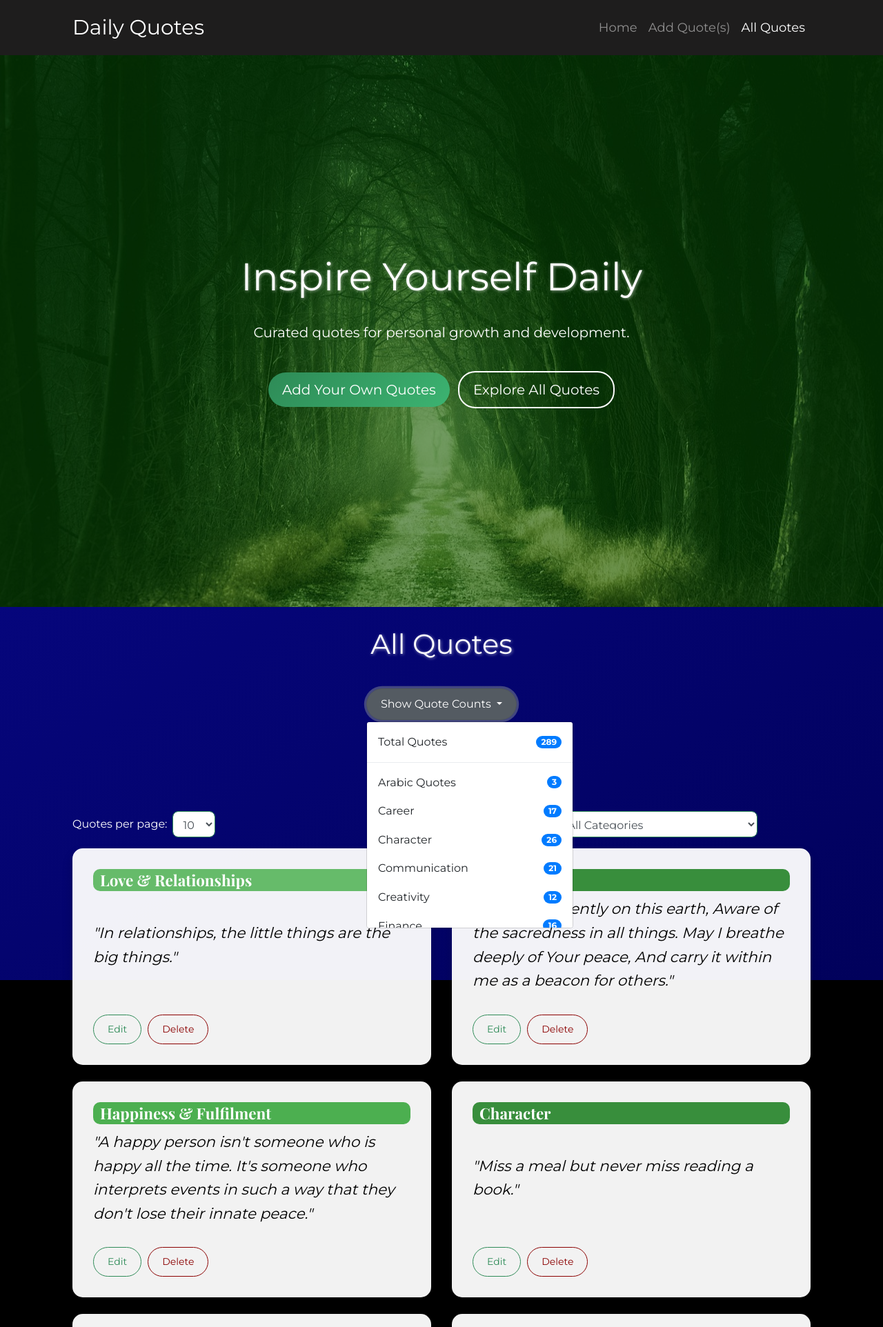
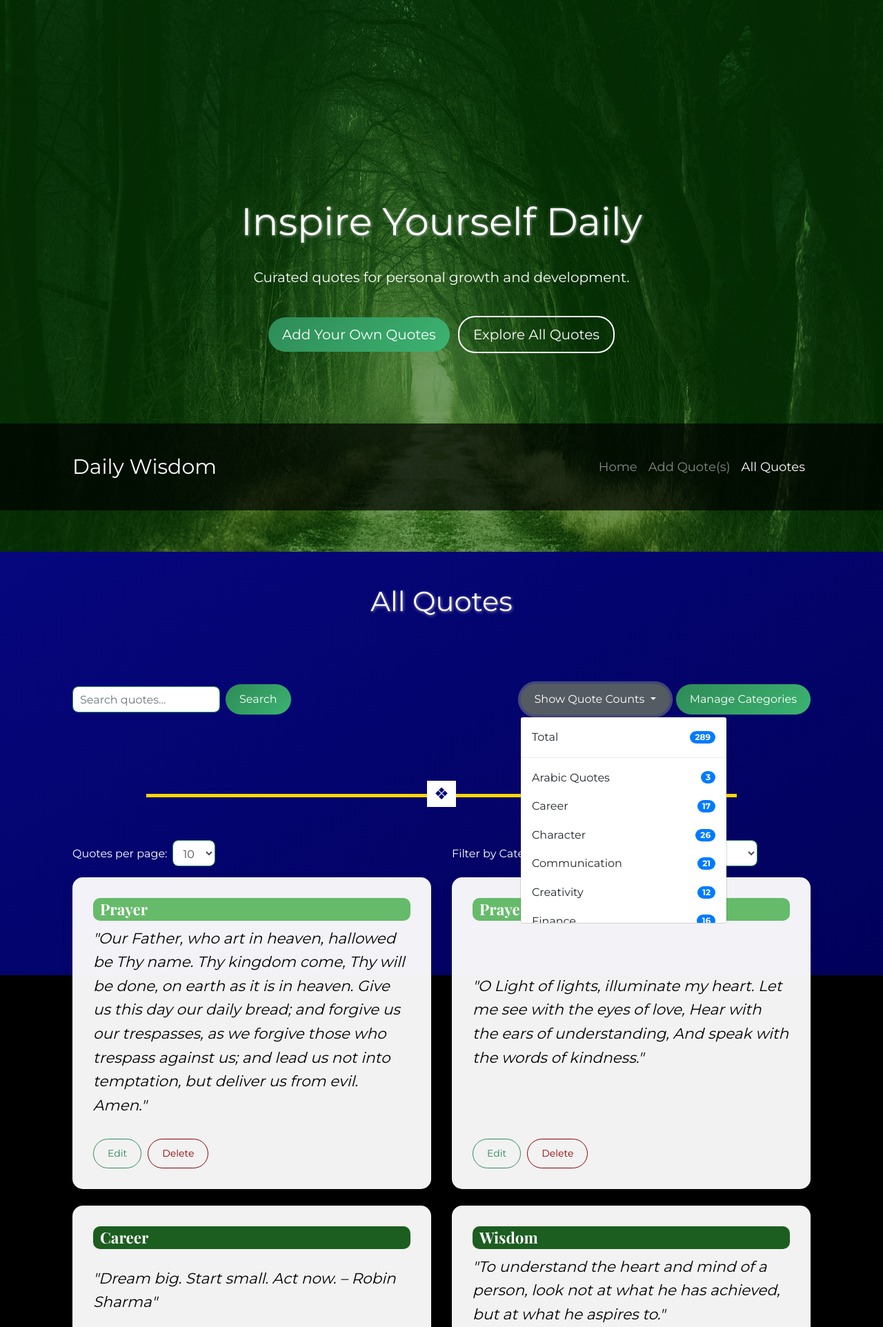
Before and after one commit to KhaledAlrashi1/Daily-Quotes, a Flask app: page /all_quotes in a window 1280 px wide, after a click on "Show Quote Counts". Shown: the top 1924 px of the page at 69% size. Run offline with Flask 3, Linux system fonts and the light colour scheme; data comes from the database, SQL or seed files in the repository; both versions use the stored data as it was after the commit; some libraries are stand-ins or nearby versions.

Commit message:
Added search quote feature
Signed-off-by: KhaledAlrashidi1 <alrashidi.kha@gmail.com>

```diff
--- a/quotes_export.csv
+++ b/quotes_export.csv
@@ -474,11 +474,7 @@ Thank You for the healing power of time,
 For the renewal of strength,
 And for the love that mends broken hearts.
 May I always trust in Your restorative grace.",Gratitude
-354,"Thank You, Divine Weaver,
-For the connections that shape my life—
-For the friends who lift my spirit,
-The family who holds me close,
-And the strangers who show unexpected kindness.
+354,"Thank You, Divine Weaver, For the connections that shape my life— For the friends who lift my spirit, The family who holds me close, And the strangers who show unexpected kindness.
 May I always cherish the gift of human connection.",Gratitude
 355,"At times, our own light goes out and is rekindled by a spark from another person. Each of us has cause to think with deep gratitude of those who have lighted the flame within us.",Gratitude
 356,"I feel more content. I am because I acknowledge that I have delicious coffee to drink, a home to keep me safe and warm, and a walk around the neighborhood I can take anytime. I am grateful for good books, the quiet space where I can reflect, write journals, and exercise peacefully. I overlook the fact I am handsome, healthy, and smart. I am thankful for the clubs I discovered and the friends I made, and the fun and insightful moments I had. I am excited for having goals and for making progress on them. I am grateful for the ability to buy a fancy car and help my brother financially to get married. More importantly, I am happy for the love I have for and receive from my family and friends. Life is good.",Gratitude
--- a/routes/quotes.py
+++ b/routes/quotes.py
@@ -3,6 +3,7 @@ from flask import Blueprint, render_template, request, redirect, url_for, flash,
 from datetime import date, datetime
 from models import get_db_connection
 from utils import load_quote_offset, save_quote_offset
+import random
 
 quotes_bp = Blueprint('quotes', __name__)
 
@@ -139,34 +140,101 @@ def delete_quote(id):
 
 @quotes_bp.route('/all_quotes')
 def all_quotes():
+    from flask import session
+    import random
+
     per_page = request.args.get('per_page', 10, type=int)
     page = request.args.get('page', 1, type=int)
     category_filter = request.args.get('category', '', type=str)
+    search_query = request.args.get('search', '').strip()  # NEW
 
-    conn = get_db_connection()
-    categories = [row['name'] for row in conn.execute('SELECT name FROM categories').fetchall()]
+    # Decide if we need a new shuffle
+    # e.g. user changed category or changed search, or random_ids isn't in session
+    shuffle_flag = request.args.get('shuffle', '0')  # '0' by default
+    old_category = session.get('random_category', None)
+    old_search = session.get('random_search', None)  # store last known search in session
 
-    if category_filter and category_filter in categories:
-        total_quotes = conn.execute('SELECT COUNT(*) FROM quotes WHERE category = ?', (category_filter,)).fetchone()[0]
-        quotes = conn.execute('SELECT * FROM quotes WHERE category = ? ORDER BY RANDOM() LIMIT ? OFFSET ?',
-                              (category_filter, per_page, (page - 1) * per_page)).fetchall()
-    else:
-        total_quotes = conn.execute('SELECT COUNT(*) FROM quotes').fetchone()[0]
-        quotes = conn.execute('SELECT * FROM quotes ORDER BY RANDOM() LIMIT ? OFFSET ?',
-                              (per_page, (page - 1) * per_page)).fetchall()
+    if 'random_ids' not in session or old_category != category_filter or old_search != search_query:
+        # Clear old data
+        session.pop('random_ids', None)
+        session['random_category'] = category_filter
+        session['random_search'] = search_query
 
+        # Step 2: fetch quotes (IDs) from DB based on category AND search
+        conn = get_db_connection()
+
+        # Build WHERE clauses
+        where_clauses = []
+        params = []
+
+        if category_filter:
+            where_clauses.append("category = ?")
+            params.append(category_filter)
+
+        if search_query:
+            # user typed something => match text or category
+            where_clauses.append("(text LIKE ? OR category LIKE ?)")
+            params.append(f"%{search_query}%")
+            params.append(f"%{search_query}%")
+
+        where_sql = ""
+        if where_clauses:
+            where_sql = "WHERE " + " AND ".join(where_clauses)
+
+        # Execute final
+        sql = f"SELECT id FROM quotes {where_sql}"
+        rows = conn.execute(sql, params).fetchall()
+        conn.close()
+
+        quote_ids = [r['id'] for r in rows]
+
+        # Step 3: shuffle in Python
+        random.shuffle(quote_ids)
+
+        # Step 4: store in session
+        session['random_ids'] = quote_ids
+
+    # Now we have a stable, random list of IDs in session
+    quote_ids = session['random_ids']
+
+    # Step 5: Paginate that stable list
+    total_quotes = len(quote_ids)
     total_pages = (total_quotes + per_page - 1) // per_page
 
-    # Pagination logic for "pages_to_show"
+    if page < 1:
+        page = 1
+    elif page > total_pages and total_pages > 0:
+        page = total_pages
+
+    start_idx = (page - 1) * per_page
+    end_idx = start_idx + per_page
+    page_ids = quote_ids[start_idx:end_idx]  # slice the current page's IDs
+
+    # Step 6: fetch the actual rows from DB in the same order
+    if not page_ids:
+        quotes = []
+    else:
+        placeholders = ','.join(['?'] * len(page_ids))
+        conn = get_db_connection()
+        rows = conn.execute(
+            f"SELECT * FROM quotes WHERE id IN ({placeholders})",
+            page_ids
+        ).fetchall()
+        conn.close()
+
+        # Convert rows to dict for easy lookup
+        rows_dict = {row['id']: row for row in rows}
+        # Reorder to match page_ids
+        quotes = [rows_dict[q_id] for q_id in page_ids if q_id in rows_dict]
+
+    # Pagination links
     pages_to_show = []
     if total_pages <= 5:
         pages_to_show = list(range(1, total_pages + 1))
     else:
-        # Always include first page
         pages_to_show.append(1)
         if page > 3:
             pages_to_show.append('...')
-        # Range around current page
         if page <= 3:
             pages_to_show.extend([2, 3, 4])
         elif page >= total_pages - 2:
@@ -175,12 +243,9 @@ def all_quotes():
             pages_to_show.extend([page - 1, page, page + 1])
         if page < total_pages - 2:
             pages_to_show.append('...')
-        # Always include last page
         pages_to_show.append(total_pages)
-    # Remove duplicates & sort
+    # remove duplicates
     pages_to_show = [x for i, x in enumerate(pages_to_show) if x not in pages_to_show[:i]]
-
-    conn.close()
 
     shades_of_green = [
         "#66bb6a",
@@ -191,30 +256,92 @@ def all_quotes():
         "#000000"
     ]
 
-    return render_template('all_quotes.html',
-                           quotes=quotes,
-                           page=page,
-                           per_page=per_page,
-                           total_pages=total_pages,
-                           categories=categories,
-                           category_filter=category_filter,
-                           shades_of_green=shades_of_green,
-                           pages_to_show=pages_to_show)
+    # fetch categories to display in the dropdown, etc.
+    conn = get_db_connection()
+    categories = [
+        row['name']
+        for row in conn.execute('SELECT name FROM categories ORDER BY "order" ASC').fetchall()
+    ]
+    conn.close()
 
+    return render_template(
+        'all_quotes.html',
+        quotes=quotes,
+        page=page,
+        per_page=per_page,
+        total_pages=total_pages,
+        categories=categories,
+        category_filter=category_filter,
+        search_query=search_query,  # pass to template
+        shades_of_green=shades_of_green,
+        pages_to_show=pages_to_show
+    )
 
 @quotes_bp.route('/quote_counts')
 def quote_counts():
     conn = get_db_connection()
     total_quotes = conn.execute('SELECT COUNT(*) FROM quotes').fetchone()[0]
-    category_counts = conn.execute('SELECT category, COUNT(*) as count FROM quotes GROUP BY category').fetchall()
+    category_counts = conn.execute(
+        'SELECT category, COUNT(*) as count FROM quotes GROUP BY category'
+    ).fetchall()
     conn.close()
 
-    counts = {
+    data = {
         'total': total_quotes,
-        'categories': {row['category']: row['count'] for row in category_counts}
+        'categories': {
+            row['category']: row['count'] for row in category_counts
+        }
     }
-    return jsonify(counts)
+    return jsonify(data)
 
+@quotes_bp.route('/search')
+def search_quotes():
+    query = request.args.get('q', '').strip()
+    if not query:
+        flash("Please enter a search term.", 'info')
+        return redirect(url_for('quotes.home'))
+
+    conn = get_db_connection()
+    # Example: a simple LIKE search for both text and category
+    # For bigger apps, consider full-text search or more advanced indexing.
+    # Use parameter binding to avoid SQL injection
+    rows = conn.execute('''
+        SELECT *
+        FROM quotes
+        WHERE text LIKE ?
+           OR category LIKE ?
+        ORDER BY id DESC
+    ''', (f'%{query}%', f'%{query}%')).fetchall()
+    conn.close()
+
+    return render_template('search_results.html', query=query, quotes=rows)
+
+@quotes_bp.route('/search_suggestions')
+def search_suggestions():
+    query = request.args.get('q', '').strip()
+    if not query:
+        return jsonify([])  # no query => no suggestions
+
+    conn = get_db_connection()
+    # Example: just match the quotes' text, limit to 5 suggestions
+    rows = conn.execute('''
+        SELECT id, text, category
+        FROM quotes
+        WHERE text LIKE ?
+        ORDER BY id DESC
+        LIMIT 5
+    ''', (f'%{query}%',)).fetchall()
+    conn.close()
+
+    # Return as JSON
+    suggestions = []
+    for row in rows:
+        suggestions.append({
+            'id': row['id'],
+            'text': row['text'],
+            'category': row['category']
+        })
+    return jsonify(suggestions)
 
 # A helper function for Jinja
 @quotes_bp.app_template_global()
--- a/run.py
+++ b/run.py
@@ -3,4 +3,4 @@ from __init__ import create_app
 app = create_app()
 
 if __name__ == '__main__':
-    app.run(debug=True)
+    app.run(debug=True, port=5010)
--- a/static/styles.css
+++ b/static/styles.css
@@ -89,15 +89,15 @@ body::before {
 
 /* Navigation bar */
 .navbar {
-    padding: 5px 0; /* top and bottom padding */
-    height: 80px; /*  the height */
-    /* background: rgba(241, 192, 15, 0.9); */
+    /* padding: 5px 0;
+    height: 80px;
     background: rgb(30, 29, 29);
     transition: background 0.3s;
     position: relative;
     top: 0;
     z-index: 1000;
-    width: 100%;
+    width: 100%; */
+    transition: background 0.3s; /* optional fade if you plan to change on scroll */
 }
 
 .navbar.scrolled {
@@ -120,6 +120,10 @@ body::before {
 
 .navbar-brand:hover, .navbar-nav .nav-link:hover {
     color: #b0f4b0;
+}
+
+.navbar.bg-dark {
+    background-color: rgba(0, 0, 0, 0.7) !important;
 }
 
 .home-page .card {
@@ -433,6 +437,38 @@ a:hover {
     animation: symbolFadeIn 0.5s ease-in;
 }
 
+.quote-divider-all-quotes {
+    margin: 40px 0; /* Adjust vertical spacing between quotes */
+    display: block;
+    position: relative;
+    text-align: center;
+    transition: opacity 0.5s ease-in; /* Transition effect */
+    opacity: 1 !important;
+    animation: none; /* if you don't want it spinning or fading */
+}
+
+.quote-divider-all-quotes::before {
+    content: "";
+    display: block;
+    border-top: 5px solid gold; /* Line color */
+    position: absolute;
+    top: 50%;
+    left: 10%;
+    width: 80%;
+    z-index: 1;
+}
+
+.quote-divider-all-quotes::after {
+    content: "❖"; /* Decorative symbol */
+    display: inline-block;
+    background: #fff; /* Background matches the card background */
+    padding: 0 10px;
+    position: relative;
+    z-index: 2;
+    font-size: 24px; /* Adjust symbol size */
+    color: #000079; /* Symbol color */
+    animation: symbolFadeIn 0.5s ease-in;
+}
 
 .all-quotes-container label {
     color: white;
@@ -495,3 +531,21 @@ a:hover {
     color: #fff;
     border-color: #ffd700;
 }
+
+/* Search feature */
+.navbar .input-group {
+    min-width: 250px;
+  }
+
+  .navbar .input-group .form-control {
+    border-radius: 25px 0 0 25px;
+    height: 40px;
+  }
+
+  .navbar .input-group .input-group-append .btn {
+    border-radius: 0 25px 25px 0;
+    height: 40px;
+    font-size: 0.9rem;
+    line-height: 1.2;
+    padding: 0 15px;
+  }
--- a/templates/all_quotes.html
+++ b/templates/all_quotes.html
@@ -3,20 +3,42 @@
 {% block content %}
 
 <div class="all-quotes-container">
-    <h1 class="my-4 text-center">All Quotes</h1>
-        <div class="text-center my-3 mb-5">
-            <!-- "Show Quote Counts" Button -->
-            <div class="dropdown">
-                <button id="toggleCountsBtn" class="btn btn-secondary dropdown-toggle mt-3 mb-4" type="button" data-toggle="dropdown" aria-haspopup="true" aria-expanded="false">
+    <h1 class="my-5 mb-5 text-center">All Quotes</h1>
+        <!-- Top Controls: search bar + buttons -->
+        <div class="d-flex justify-content-between align-items-center my-6">
+
+            <!-- Left side: the Search Form -->
+            <form method="get" action="{{ url_for('quotes.all_quotes') }}" class="form-inline my-5">
+            <input type="text" name="search" class="form-control mr-2" placeholder="Search quotes..."
+                    value="{{ request.args.get('search', '') }}">
+            <button type="submit" class="btn btn-primary mr-3">Search</button>
+            </form>
+
+            <!-- Right side: the Buttons -->
+            <div class="d-flex align-items-center">
+                <!-- Show Quote Counts Dropdown -->
+                <div class="dropdown mr-2">
+                  <button id="toggleCountsBtn" class="btn btn-secondary dropdown-toggle"
+                          type="button" data-toggle="dropdown" aria-haspopup="true"
+                          aria-expanded="false">
                     Show Quote Counts
-                </button>
-                <div id="quoteCounts" class="dropdown-menu" aria-labelledby="toggleCountsBtn">
-                    <!-- Counts will be inserted here -->
+                  </button>
+                  <div id="quoteCounts" class="dropdown-menu" aria-labelledby="toggleCountsBtn">
+                    <!-- We'll fill this with JS -->
+                  </div>
                 </div>
-            </div>
-            <!-- "Manage Categories" Button -->
-            <a href="{{ url_for('categories.manage_categories') }}" class="btn btn-primary mb-3">Manage Categories</a>
+
+                <!-- Manage Categories Button -->
+                <a href="{{ url_for('categories.manage_categories') }}" class="btn btn-primary">
+                  Manage Categories
+                </a>
+              </div>
+
         </div>
+
+        <!-- Insert fancy divider -->
+        <div class="quote-divider-all-quotes my-5"></div>
+
         <div class="row mb-3">
         <div class="col-md-6">
             <form method="get" action="{{ url_for('quotes.all_quotes') }}" class="form-inline">
--- a/templates/base.html
+++ b/templates/base.html
@@ -17,18 +17,26 @@
     <link rel="stylesheet" href="https://cdnjs.cloudflare.com/ajax/libs/animate.css/4.1.1/animate.min.css"/>
 
 </head>
-<body>
-    <!-- Navbar -->
-    <nav class="navbar navbar-expand-lg navbar-dark fixed-top transparent-nav">
+<nav class="navbar navbar-expand-lg navbar-dark bg-dark fixed-top py-1">
     <div class="container">
-            <a class="navbar-brand" href="{{ url_for('quotes.home') }}">Daily Quotes</a>
-            <button class="navbar-toggler" type="button" data-toggle="collapse" data-target="#navbarNav"
-                aria-controls="navbarNav" aria-expanded="false" aria-label="Toggle navigation">
+
+      <!-- Left: Brand -->
+      <a class="navbar-brand" href="{{ url_for('quotes.home') }}">
+        Daily Wisdom
+      </a>
+
+      <!-- Navbar Toggler for mobile -->
+      <button class="navbar-toggler" type="button" data-toggle="collapse"
+              data-target="#navbarNav" aria-controls="navbarNav"
+              aria-expanded="false" aria-label="Toggle navigation">
         <span class="navbar-toggler-icon"></span>
       </button>
+
+      <!-- Collapsible Section -->
       <div class="collapse navbar-collapse" id="navbarNav">
+        <!-- Right: Nav Items -->
         <ul class="navbar-nav ml-auto">
-                     <li class="nav-item {% if request.endpoint == 'home' %}active{% endif %}">
+          <li class="nav-item {% if request.endpoint == 'quotes.home' %}active{% endif %}">
             <a class="nav-link" href="{{ url_for('quotes.home') }}">Home</a>
           </li>
           <li class="nav-item {% if request.endpoint == 'quotes.add_quote' %}active{% endif %}">
@@ -121,6 +129,48 @@
             $("#flash-messages").fadeOut('slow');
         }, 5000);
     });
+
+ </script>
+
+
+<script>
+    document.addEventListener('DOMContentLoaded', function() {
+      let countsLoaded = false;  // only load once
+      const toggleCountsBtn = document.getElementById('toggleCountsBtn');
+      const countsMenu = document.getElementById('quoteCounts');
+
+      toggleCountsBtn.addEventListener('click', function() {
+        // If data is already loaded once, skip fetching again
+        if (!countsLoaded) {
+          fetch("{{ url_for('quotes.quote_counts') }}")
+            .then(response => response.json())
+            .then(data => {
+              // Build the dropdown items
+              let html = `
+                <a class="dropdown-item d-flex justify-content-between align-items-center">
+                  Total
+                  <span class="badge badge-primary badge-pill">${data.total}</span>
+                </a>
+                <div class="dropdown-divider"></div>
+              `;
+              for (let [cat, count] of Object.entries(data.categories)) {
+                html += `
+                  <a class="dropdown-item d-flex justify-content-between align-items-center">
+                    ${cat}
+                    <span class="badge badge-primary badge-pill">${count}</span>
+                  </a>
+                `;
+              }
+              // Insert the final HTML
+              countsMenu.innerHTML = html;
+              countsLoaded = true;  // so we don't re-fetch each click
+            })
+            .catch(err => {
+              console.error('Error fetching quote counts:', err);
+            });
+        }
+      });
+    });
     </script>
 
 </body>
```
Also changed, not shown: __init__.py (+25 -0 lines), quotes.db. Lines whose indentation alone changed are shown as unchanged.
